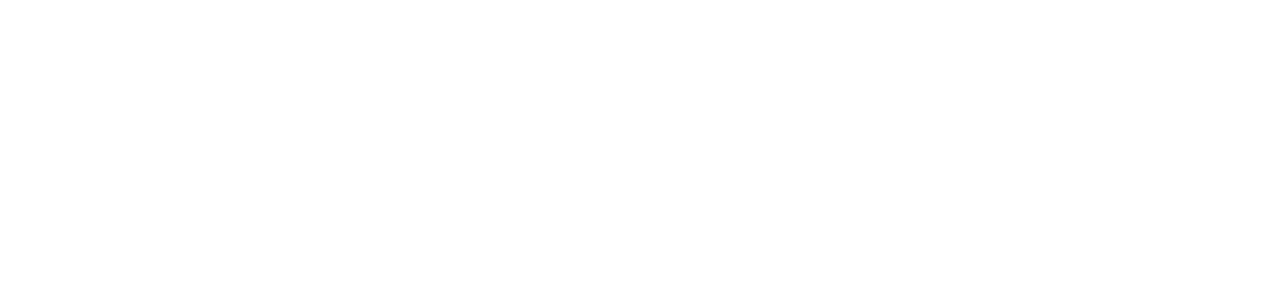
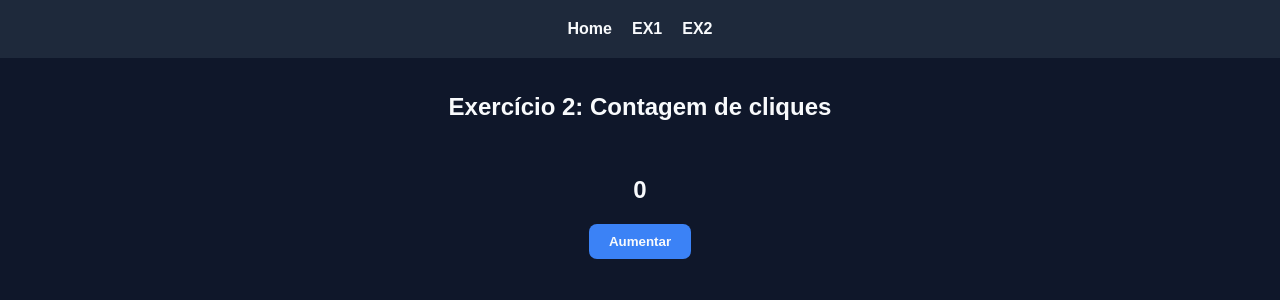
Before and after one commit to damilhome/dev-web-react-assessment, a React (Vite) app: page /ex2 in a window 1280 px wide. Before the commit this address had no page. Shown: the top 300 px of the page. Built offline with nearby package versions, Linux system fonts and the light colour scheme.

Commit message:
exercicio 2 completo

```diff
--- a/src/App.jsx
+++ b/src/App.jsx
@@ -3,6 +3,7 @@ import "./App.css";
 import Layout from "./pages/Layout";
 import Home from "./pages/Home";
 import EX1 from "./pages/EX1";
+import EX2 from "./pages/EX2";
 
 function App() {
   return (
@@ -11,6 +12,7 @@ function App() {
         <Route path="/" element={<Layout />}>
           <Route index element={<Home />} />
           <Route path="ex1" element={<EX1 />} />
+          <Route path="ex2" element={<EX2 />} />
         </Route>
       </Routes>
     </Router>
--- /dev/null
+++ b/src/css/EX2.module.css
@@ -0,0 +1,40 @@
+.container {
+  display: flex;
+  flex-direction: column;
+  gap: 4rem;
+  align-items: center;
+  width: 60rem;
+  padding: 2rem;
+}
+
+.titulo {
+  width: 60rem;
+  text-align: center;
+  padding: 1.5rem;
+}
+
+.cliquesContainer {
+  display: flex;
+  flex-direction: column;
+  align-items: center;
+  gap: 2rem;
+}
+
+.cliques {
+  font-size: 2.4rem;
+  font-weight: 600;
+}
+
+.btn {
+  background-color: var(--btn-primary);
+  padding: 1rem 2rem;
+  border-radius: 0.8rem;
+  border: none;
+  outline: none;
+  color: var(--text-primary);
+  font-weight: 600;
+}
+.btn:hover {
+  cursor: pointer;
+  background-color: var(--btn-hover);
+}
--- /dev/null
+++ b/src/pages/EX2.jsx
@@ -0,0 +1,20 @@
+import { useState } from "react";
+import styles from "../css/EX2.module.css";
+
+export default function EX2() {
+  const [cliques, setCliques] = useState(0);
+  return (
+    <div className={styles.container}>
+      <h2 className={styles.titulo}>Exercício 2: Contagem de cliques</h2>
+      <div className={styles.cliquesContainer}>
+        <p className={styles.cliques}>{cliques}</p>
+        <button
+          className={styles.btn}
+          onClick={() => setCliques((prevState) => prevState + 1)}
+        >
+          Aumentar
+        </button>
+      </div>
+    </div>
+  );
+}
--- a/src/pages/Layout.jsx
+++ b/src/pages/Layout.jsx
@@ -16,6 +16,11 @@ export default function Layout() {
               EX1
             </Link>
           </li>
+          <li className={styles.link}>
+            <Link to="ex2" className={styles.linkText}>
+              EX2
+            </Link>
+          </li>
         </ul>
       </nav>
       <div className={styles.container}>
```
Also changed, not shown: src/utils/validarPerguntasRespostas.js (deleted).
